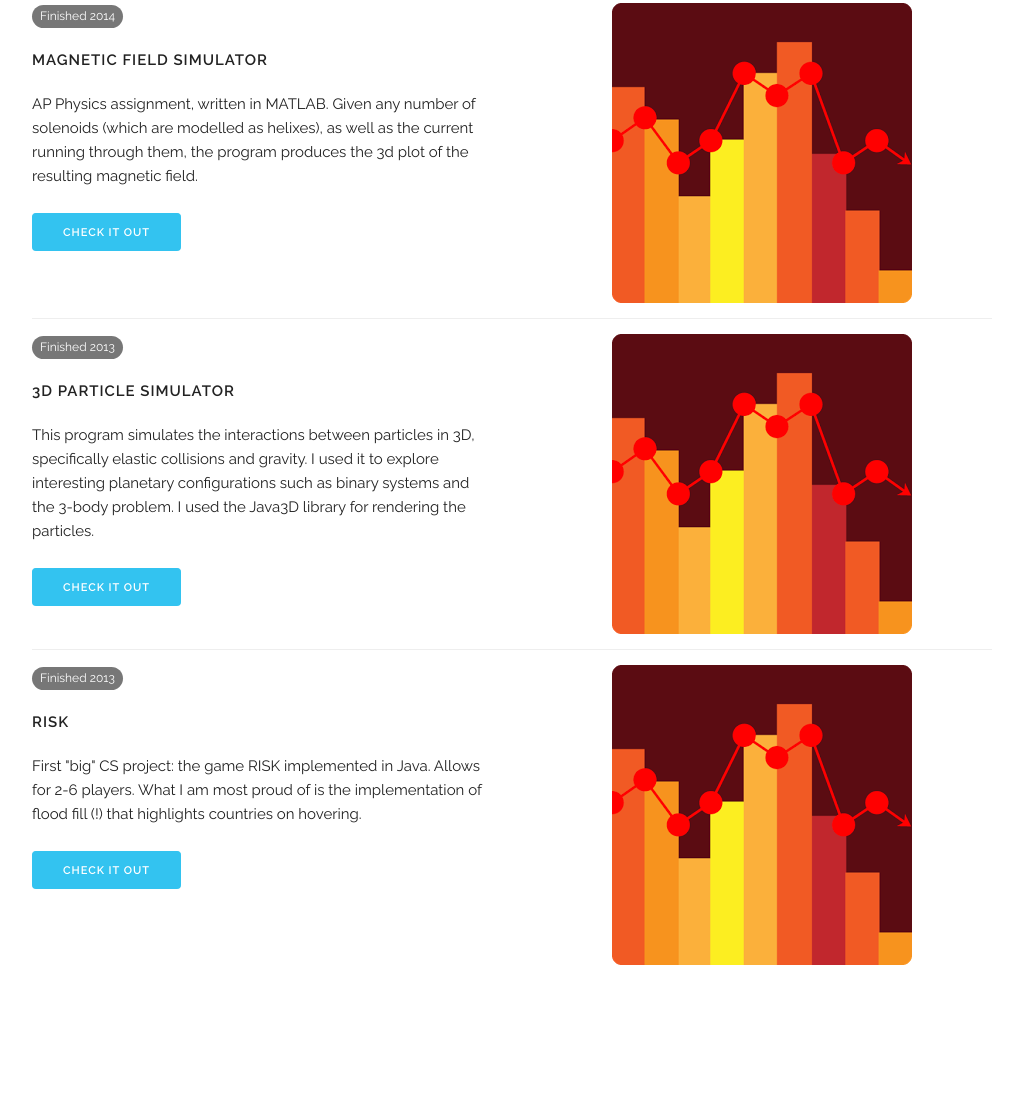
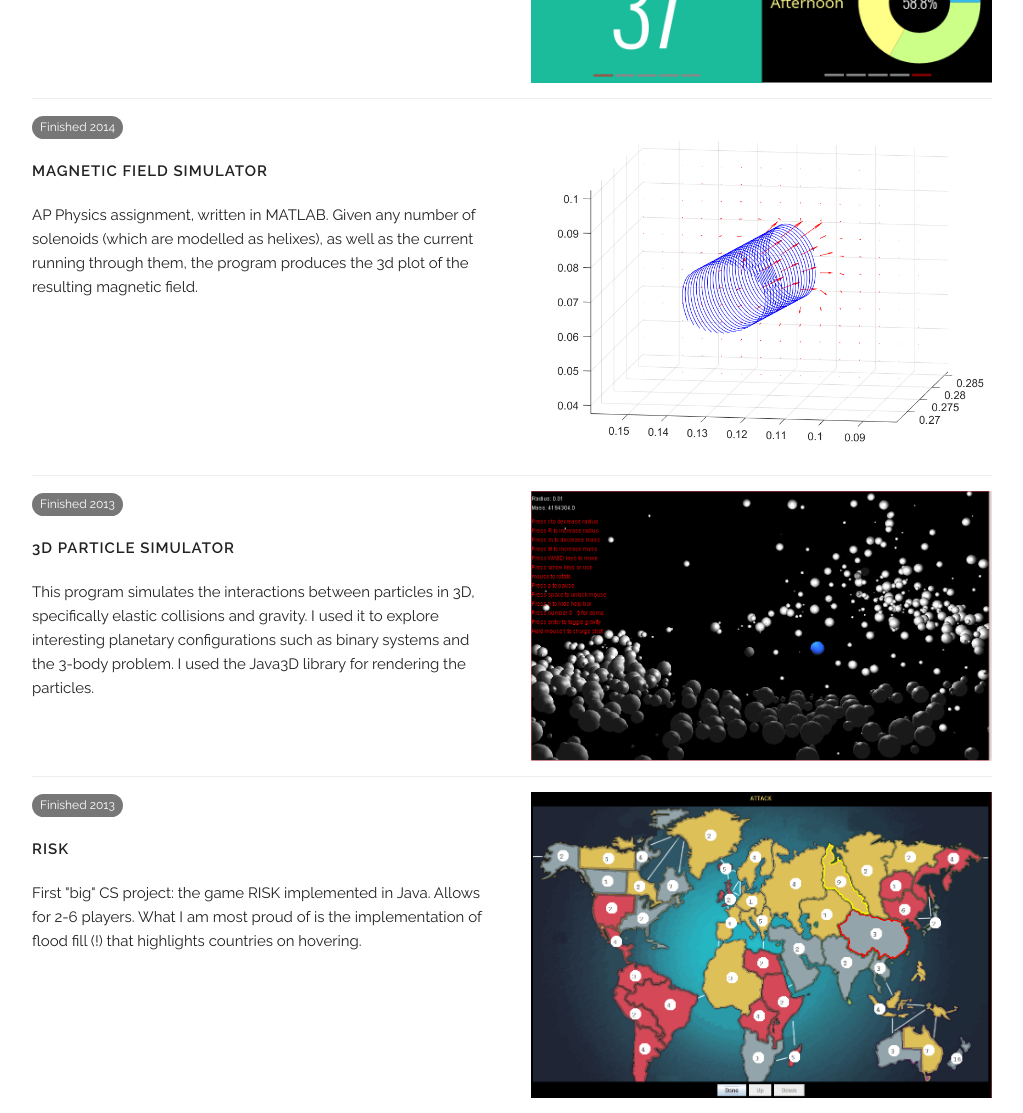
Before and after one commit to richdu/richdu.github.io, a plain HTML site: page projects.html in a window 1280 px wide. Shown: the part 1476-2589 px from the top of the page, without its empty margins (128-1151 px from the left). Before the commit the page ends 2456 px from the top, so only its background shows below. Drawn offline with Linux system fonts and the light colour scheme.

Commit message:
Update project images

```diff
--- a/projects.html
+++ b/projects.html
@@ -26,7 +26,6 @@
 
   <!-- Favicon (NEED TO UPDATE)
   –––––––––––––––––––––––––––––––––––––––––––––––––– -->
-  <link rel="icon" type="image/png" href="images/favicon.png">
 
 </head>
 <body>
@@ -89,7 +88,7 @@
             <a class="project-link button button-primary" href="https://play.google.com/store/apps/details?id=com.radianceTOPS.chatstats&hl=en">Check it out</a>
         </div>
         <div class="six columns">
-            <img class="project-image" src="images/chatstats.webp">
+            <img class="project-image" src="images/chatstats.png">
         </div>
     </div>
     <div class="row project">
@@ -97,10 +96,10 @@
             <div class="project-label-old project-label">Finished 2014</div>
             <h6 class="project-title">Magnetic Field Simulator</h6>
             <p class="project-description">AP Physics assignment, written in MATLAB. Given any number of solenoids (which are modelled as helixes), as well as the current running through them, the program produces the 3d plot of the resulting magnetic field. </p>
-            <a class="project-link button button-primary" href="https://play.google.com/store/apps/details?id=com.radianceTOPS.chatstats&hl=en">Check it out</a>
+            <!-- <a class="project-link button button-primary" href="https://play.google.com/store/apps/details?id=com.radianceTOPS.chatstats&hl=en">Check it out</a> -->
         </div>
         <div class="six columns">
-            <img class="project-image" src="images/chatstats.webp">
+            <img class="project-image" src="images/solenoid.png">
         </div>
     </div>
     <div class="row project">
@@ -108,10 +107,10 @@
             <div class="project-label-old project-label">Finished 2013</div>
             <h6 class="project-title">3D Particle Simulator</h6>
             <p class="project-description">This program simulates the interactions between particles in 3D, specifically elastic collisions and gravity. I used it to explore interesting planetary configurations such as binary systems and the 3-body problem. I used the Java3D library for rendering the particles.</p>
-            <a class="project-link button button-primary" href="https://play.google.com/store/apps/details?id=com.radianceTOPS.chatstats&hl=en">Check it out</a>
+            <!-- <a class="project-link button button-primary" href="https://play.google.com/store/apps/details?id=com.radianceTOPS.chatstats&hl=en">Check it out</a> -->
         </div>
         <div class="six columns">
-            <img class="project-image" src="images/chatstats.webp">
+            <img class="project-image" src="images/3dparticles.png">
         </div>
     </div>
     <div class="row project">
@@ -119,10 +118,10 @@
             <div class="project-label-old project-label">Finished 2013</div>
             <h6 class="project-title">Risk</h6>
             <p class="project-description">First "big" CS project: the game RISK implemented in Java. Allows for 2-6 players. What I am most proud of is the implementation of flood fill (!) that highlights countries on hovering. </p>
-            <a class="project-link button button-primary" href="https://play.google.com/store/apps/details?id=com.radianceTOPS.chatstats&hl=en">Check it out</a>
+            <!-- <a class="project-link button button-primary" href="https://play.google.com/store/apps/details?id=com.radianceTOPS.chatstats&hl=en">Check it out</a> -->
         </div>
         <div class="six columns">
-            <img class="project-image" src="images/chatstats.webp">
+            <img class="project-image" src="images/risk.png">
         </div>
     </div>
   </div>
```
Also changed, not shown: contact.html (+0 -1 lines), index.html (+0 -1 lines), images/3dparticles.PNG (added), images/chatstats.png (added), images/risk.png (added), images/solenoid.png (added).
